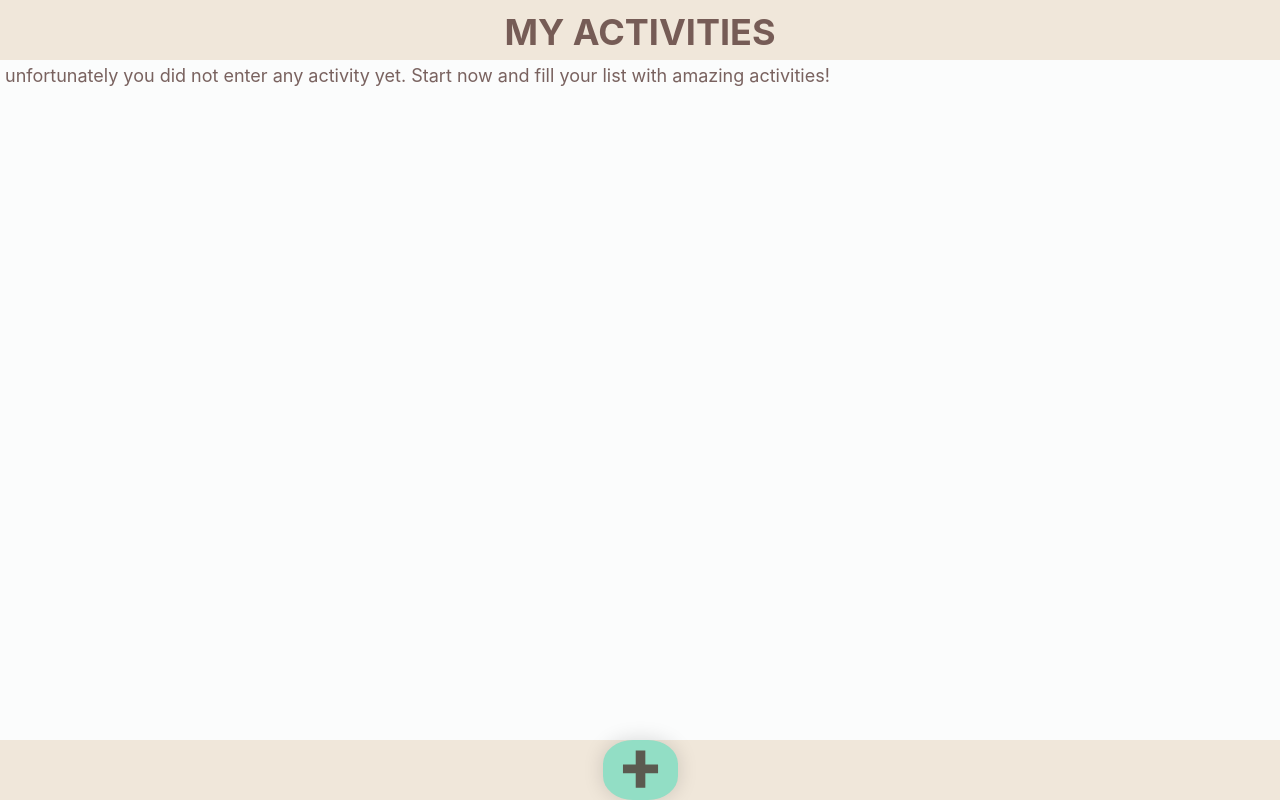
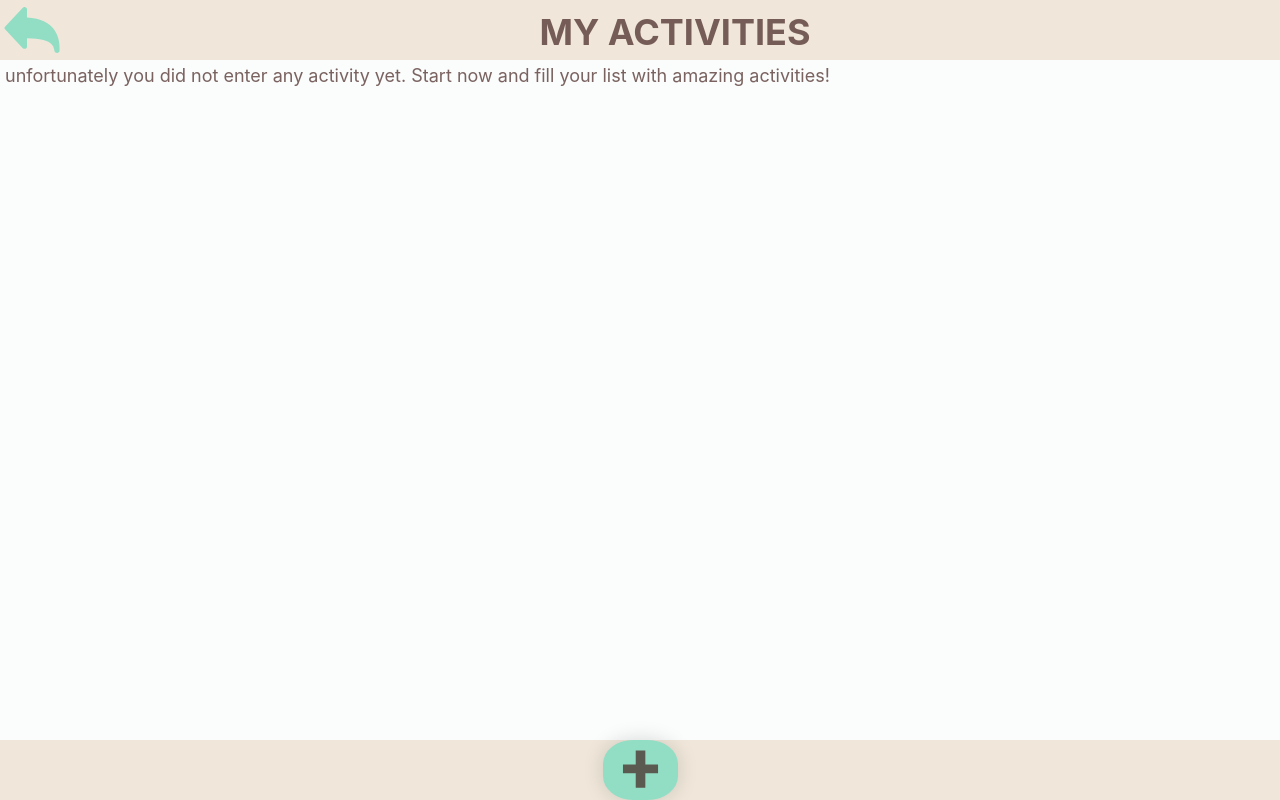
Before and after one commit to JelenadlS/capstone-project, a React (Create React App) app: page /friend in a window 1280 px wide. Built offline with nearby package versions, Linux system fonts and the light colour scheme.

Commit message:
Add link to myactivities

```diff
--- a/src/pages/MyActivitiesPage.js
+++ b/src/pages/MyActivitiesPage.js
@@ -13,7 +13,7 @@ export default function MyActivitiesPage({
   return (
     <>
       <WrapperApp>
-        <Header title="my activities" />
+        <Header title="my activities" link="y" />
         <Main>
           <List
             activities={activities}
```
